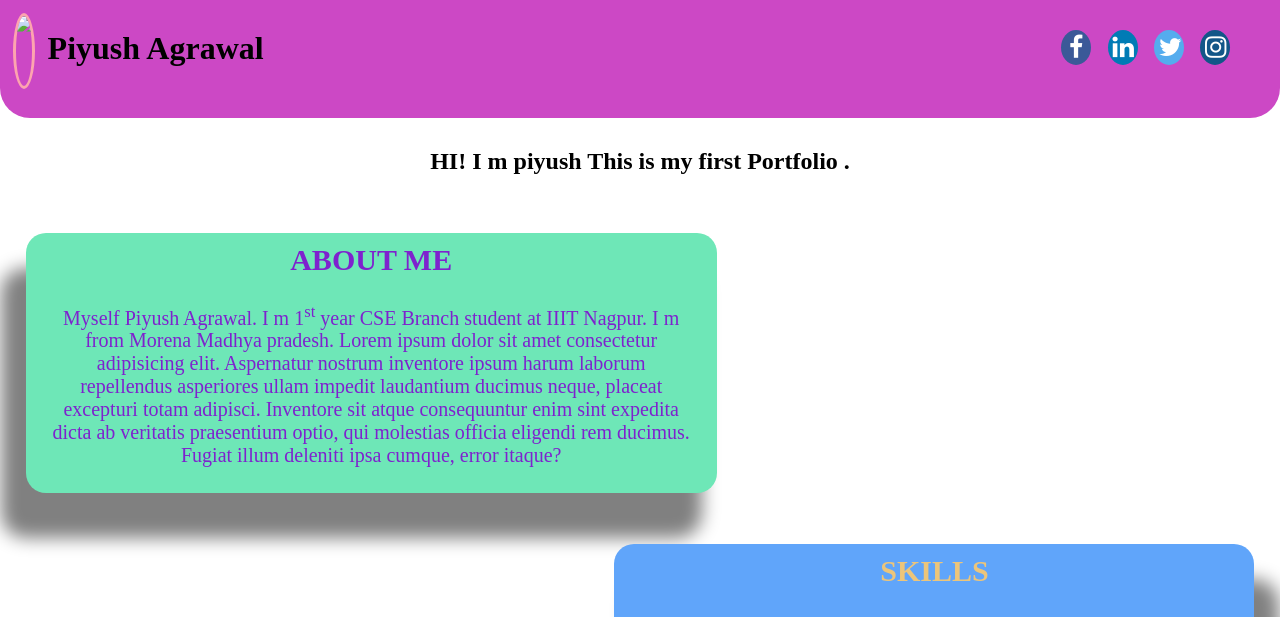
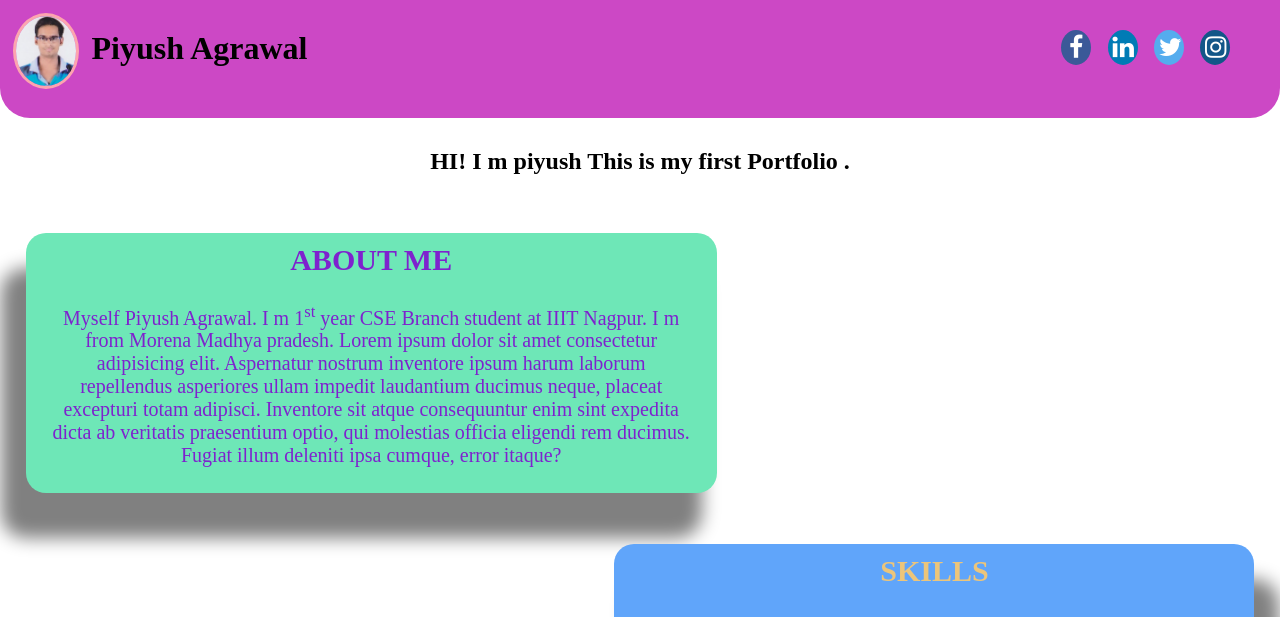
Before and after one commit to Piyusha1210/My-Portfolio, a plain HTML site: page index.html in a window 1280 px wide. Shown: the top 617 px of the page. Drawn offline with Linux system fonts and the light colour scheme.

Commit message:
Update index.html

```diff
--- a/index.html
+++ b/index.html
@@ -12,7 +12,7 @@
 
 <body>
     <div id="nav">
-        <IMG id="DP" SRC="New folder/g.JPG">
+        <IMG id="DP" SRC="g.jpg">
 
         <h1>Piyush Agrawal
             <div id='link'>
```
